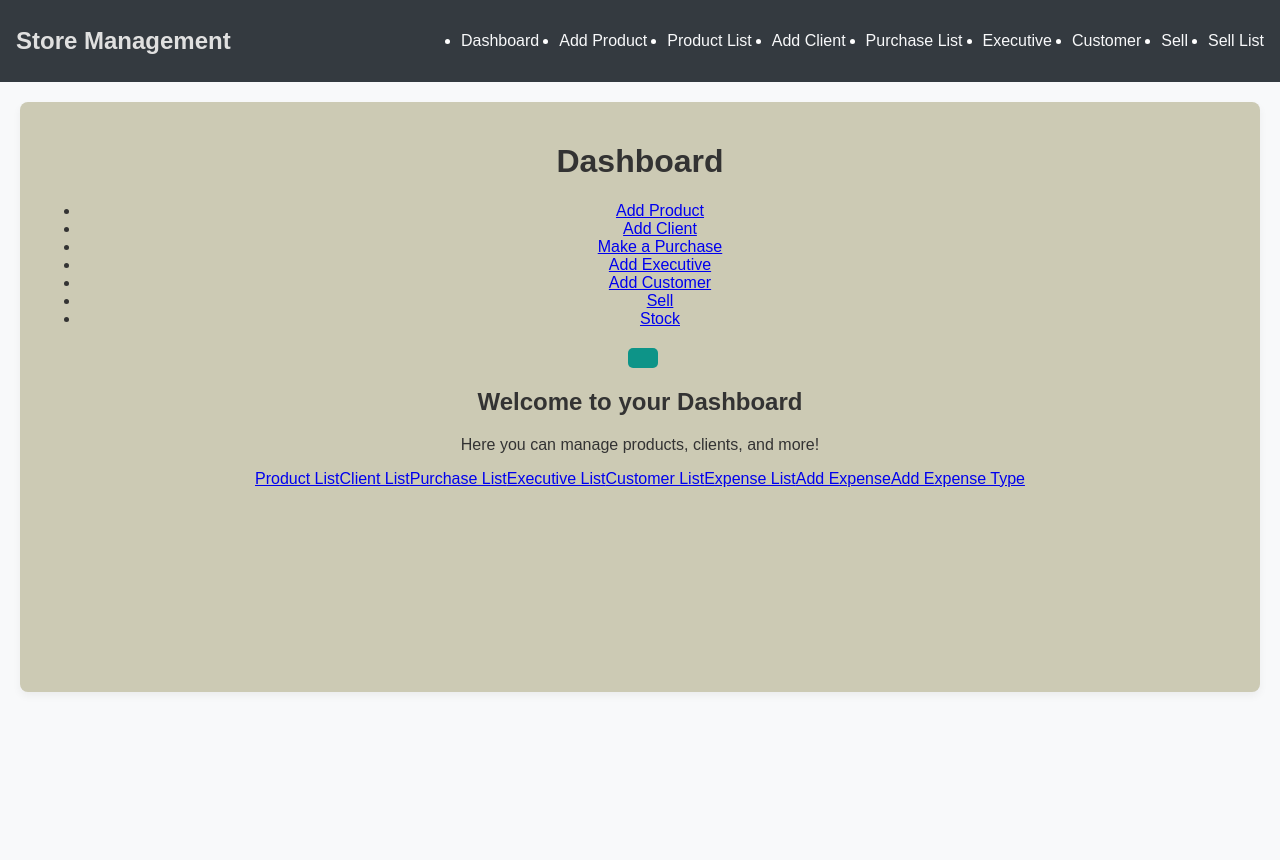
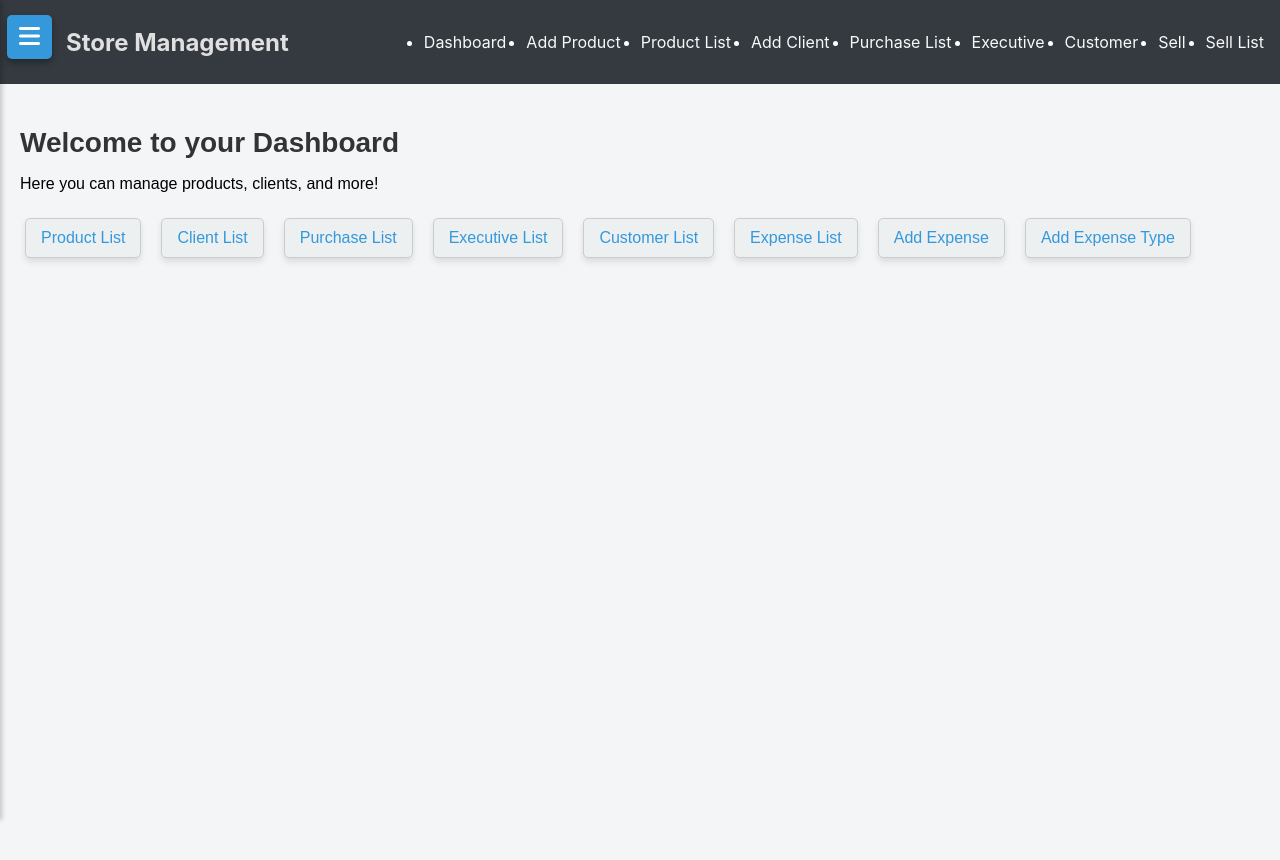
Before and after one commit to hasan1229/Store-Management, a React (Create React App) app: page /dashboard in a window 1280 px wide. Shown: the top 860 px of the page. Before the commit the page ends 800 px from the top, so only its background shows below. Built offline with nearby package versions, Linux system fonts and the light colour scheme; the HTML template or start-up script is replaced by a standard one.

Commit message:
Add files via upload
style part for dashboard

```diff
--- a/src/styles.css
+++ b/src/styles.css
@@ -1,5 +1,6 @@
-/* General Styles */
-body {
+@import url('https://cdnjs.cloudflare.com/ajax/libs/font-awesome/6.0.0-beta3/css/all.min.css');
+
+.body {
     font-family: Arial, sans-serif;
     margin: 0;
     padding: 0;
@@ -12,6 +13,7 @@ h1, h2, h3 {
 }
 
 /* Navbar Styles */
+
 .navbar {
     background-color: #343a40;
     color: #fff;
@@ -27,6 +29,7 @@ h1, h2, h3 {
     color: #e0e0e0;
     font-size: 1.5rem;
     margin: 0;
+   margin-left: 50px;
 }
 
 .navbar-links {
@@ -63,23 +66,140 @@ h1, h2, h3 {
 }
 
 /* Dashboard Styles */
+
+
+/* General container styling */
 .dashboard-container {
-    text-align: center;
-    padding: 20px;
-    background-color: #cccab4;
-    box-shadow: 0 4px 8px rgba(0, 0, 0, 0.05);
-    border-radius: 8px;
-    margin: 20px auto;
-   width: 1200px;
-   height: 550px;
+    display: flex;
+    height: 100vh;
+    overflow: hidden;
+    font-family: Arial, sans-serif;
+    background-color: #f4f5f7; /* Light background for contrast */
 }
 
-.dashboard-title {
-    font-size: 2rem;
+/* Sidebar styling */
+.dashboard-sidebar {
+    position: fixed;
+    top: 0;
+    left: 0;
+    width: 250px;
+    height: 100%;
+    background-color: #2c3e50; /* Dark sidebar */
+    color: #ecf0f1; /* Light text */
+    padding-top: 20px;
+    transform: translateX(-100%); /* Initially hidden */
+    transition: transform 0.4s cubic-bezier(0.68, -0.55, 0.27, 1.55); /* Smooth animation */
+    z-index: 1000;
+    box-shadow: 2px 0 5px rgba(0, 0, 0, 0.2);
+}
+
+.dashboard-sidebar.open {
+    transform: translateX(0); /* Slide in */
+}
+
+.sidebar-toggle {
+    position: absolute;
+    margin-left: -8px;
+    top: 15px;
+    left: 15px;
+    background-color: #3498db;
+    border: none;
+    color: #fff;
+    font-size: 24px;
+    cursor: pointer;
+    padding: 8px 12px;
+    border-radius: 5px;
+    z-index: 1100; /* Above other elements */
+    box-shadow: 0 4px 6px rgba(0, 0, 0, 0.3);
+    transition: background-color 0.3s ease;
+}
+
+.sidebar-toggle:hover {
+    background-color: #2980b9;
+}
+
+.dashboard-title-sidebar {
+    font-size: 24px;
+    text-align: center;
+    margin-bottom: 20px;
+}
+
+.sidebar-links {
+    list-style: none;
+    padding: 0;
+    margin: 0;
+}
+
+.sidebar-links li {
+    margin: 10px 0;
+}
+
+.dashboard-sidebar-link {
+    color: #ecf0f1;
+    text-decoration: none;
+    font-size: 18px;
+    padding: 12px 20px;
+    display: block;
+    transition: background-color 0.3s ease;
+    border-radius: 4px;
+}
+
+.dashboard-sidebar-link:hover {
+    background-color: #34495e;
+}
+
+/* Main content area styling */
+.dashboard-main-content {
+    flex: 1;
+    margin-left: 0;
+    padding: 20px;
+    transition: margin-left 0.4s cubic-bezier(0.68, -0.55, 0.27, 1.55); /* Smooth shift */
+}
+
+.dashboard-main-content.shifted {
+    margin-left: 250px; /* Shift to accommodate sidebar width */
+}
+
+.dashboard-main-title {
+    font-size: 28px;
     color: #333;
+    margin-bottom: 10px;
+}
 
-    margin-top: 30px;
+.other-buttons {
+    margin-top: 20px;
+    display: flex;
+    flex-wrap: wrap;
+    gap: 10px;
 }
+
+.dashboard-main-link {
+    display: inline-block;
+    margin: 5px;
+    padding: 10px 15px;
+    color: #3498db;
+    background-color: #ecf0f1;
+    border: 1px solid #ccc;
+    text-decoration: none;
+    border-radius: 5px;
+    transition: background-color 0.3s ease, color 0.3s ease;
+    box-shadow: 0 4px 6px rgba(0, 0, 0, 0.1);
+}
+
+.dashboard-main-link:hover {
+    background-color: #3498db;
+    color: #fff;
+}
+
+/* General Layout */
+
+
+
+
+
+/* Container for buttons */
+
+
 
 .button-container {
     margin-top: 10px;
```
